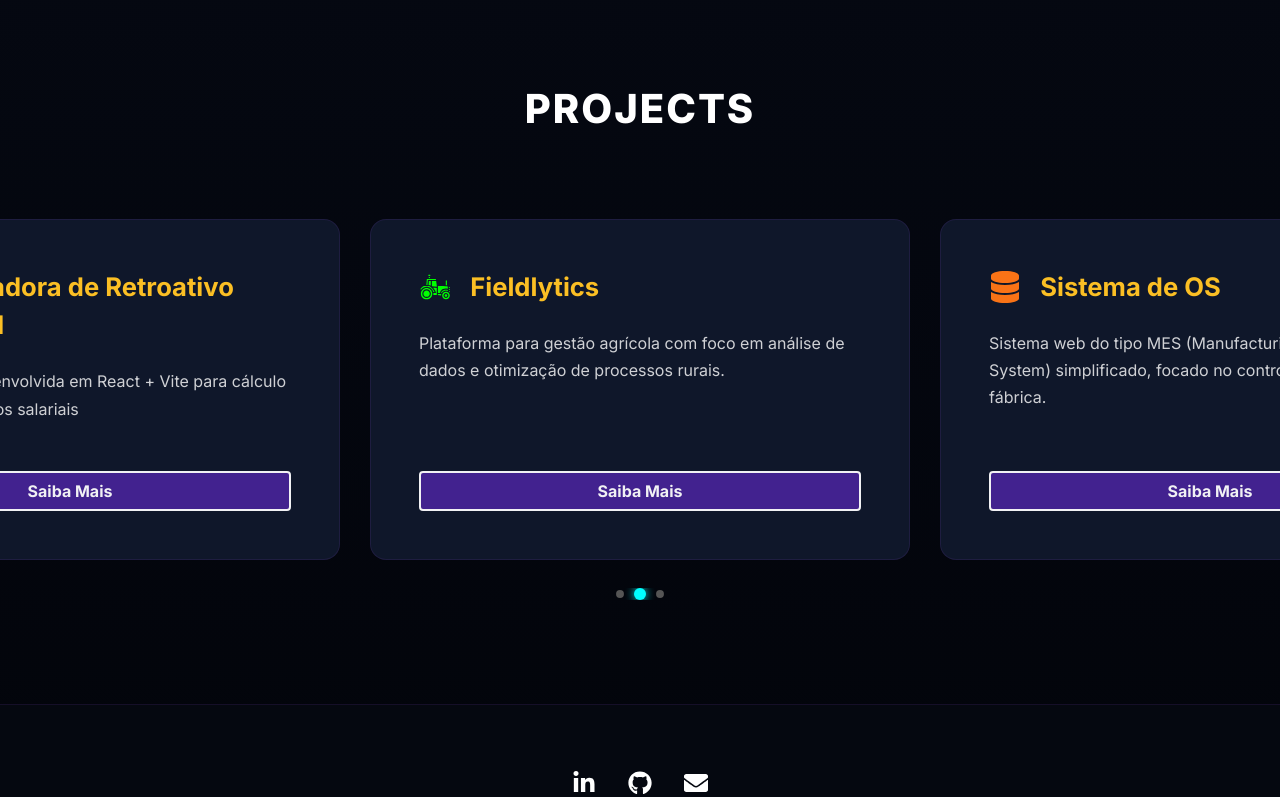
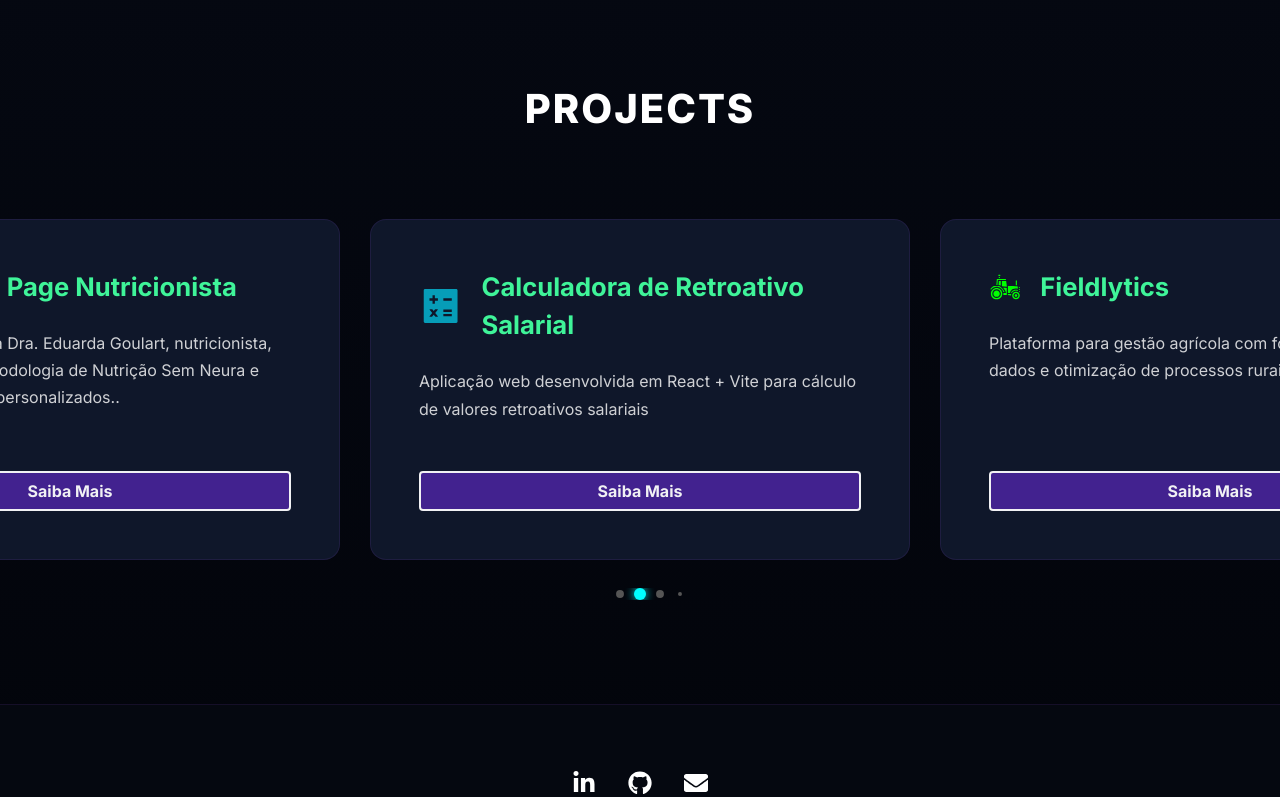
Before and after one commit to luizteixeirasantos/meu-portfolio, a React (Vite) app: page / in a window 1280 px wide. Shown: the part 1705-2502 px from the top of the page. Built offline with nearby package versions, Linux system fonts and the light colour scheme.

Commit message:
projeto myhome adicionado

```diff
--- a/src/App.css
+++ b/src/App.css
@@ -292,7 +292,7 @@ html {
 .project-card h3 {
   font-size: 1.6rem;
   font-weight: 700;
-  color: var(--yellow-glow);
+  color: #3ff499;
 }
 
 .project-card p {
--- a/src/App.jsx
+++ b/src/App.jsx
@@ -3,6 +3,7 @@ import { useState } from "react";
 import { AiFillCalculator } from "react-icons/ai";
 import {
   FaBars,
+  FaClipboard,
   FaCog,
   FaDatabase,
   FaEnvelope,
@@ -33,7 +34,6 @@ const hardSkills = [
   { nome: "Express.js", cor: "#00ff00" },
   { nome: "HTML/CSS", cor: "#a855f7" },
   { nome: "MySQL", cor: "#f97316" },
-  { nome: "Python", cor: "#fbbf24" },
   { nome: "Git/GitHub", cor: "#fbbf24" },
 ];
 
@@ -50,18 +50,59 @@ const softSkills = [
 const meusProjetos = [
   {
     id: 1,
+    icone: <FaClipboard style={{ fontSize: "2rem", fill: "#757272" }} />,
+    titulo: "MyHome",
+    descricao:
+      "Uma aplicação Full-Solution para planejamento de mudanças, focada em controle de enxoval, lista de compras de mercado e saúde financeira compartilhada.",
+    detalhes: `O MyHome. é mais do que um simples checklist. É um ecossistema de gestão residencial projetado para quem está montando um novo lar. A aplicação resolve o problema do 'gasto invisível', calculando como cada parcelamento de móvel ou gasto fixo impacta a renda mensal total da família em tempo real.
+
+      ✨ Funcionalidades Principais
+
+        📊 Dashboard Interativo: Gráficos de pizza (Recharts) que mostram a divisão de responsabilidades financeiras por membro da casa.
+
+        📑 Checklist de Enxoval com Inteligência Financeira:
+        Cadastro de itens com cálculo de parcelamento (Ex: 10x de R$ 200,00).
+        Impacto direto no fluxo de caixa mensal.
+        Links de lojas higienizados ("Acesse aqui!").
+
+        🛒 Gestão de Mercado:
+        Lista de compras com cálculo de Quantidade x Preço Unitário.
+        Filtros por categoria (Limpeza, Carnes, Padaria, etc.).
+
+        👥 Planejamento Multi-Usuário:
+        Cadastro de múltiplos moradores e seus respectivos salários.
+        Atribuição de contas fixas por responsável.
+
+        ✏️ Edição via Modais: Interface de edição fluida com modais dinâmicos (Framer Motion).
+
+        💾 Sistema de Backup Robusto:
+        Persistência em LocalStorage.
+        Função de Exportar/Importar JSON, garantindo segurança total dos dados.
+      `,
+    tecnologias: [
+      "React",
+      "Tailwind CSS",
+      "Vercel",
+      "Framer Motion",
+      "Recharts",
+    ],
+    github: "https://github.com/luizteixeirasantos/check-list-casa.git",
+    live: "https://myhome-system.vercel.app/",
+  },
+  {
+    id: 2,
     icone: <FaHeartbeat style={{ fontSize: "2rem", fill: "#f80000" }} />,
     titulo: "Landing Page Nutricionista",
     descricao:
       "Page profissional da Dra. Eduarda Goulart, nutricionista, focada em uma metodologia de Nutrição Sem Neura e planos alimentares personalizados..",
     detalhes:
       "O objetivo principal desta página é apresentar a metodologia da Dra. Eduarda Goulart, seus serviços de consulta e acompanhamento, e capturar agendamentos, principalmente via WhatsApp, transformando visitantes em clientes.",
-    tecnologias: ["JavaScript", "HTML", "CSS"],
+    tecnologias: ["JavaScript", "HTML", "CSS", "React"],
     github: "https://github.com/luizteixeirasantos/nutri-landing-page.git",
     live: "https://nutri-landing-page-blush.vercel.app/",
   },
   {
-    id: 2,
+    id: 3,
     icone: <AiFillCalculator style={{ fontSize: "3rem", fill: "#069db8" }} />,
     titulo: "Calculadora de Retroativo Salarial",
     descricao:
@@ -96,7 +137,7 @@ const meusProjetos = [
     live: "https://calculadora-retroativo-salario.vercel.app/",
   },
   {
-    id: 3,
+    id: 4,
     icone: <GiFarmTractor style={{ fontSize: "2rem", fill: "#00ff00" }} />,
     titulo: "Fieldlytics",
     descricao:
@@ -115,7 +156,7 @@ const meusProjetos = [
     live: null,
   },
   {
-    id: 4,
+    id: 5,
     icone: <FaDatabase style={{ fontSize: "2rem", fill: "#f97316" }} />,
     titulo: "Sistema de OS",
     descricao:
@@ -132,7 +173,7 @@ const meusProjetos = [
     live: null,
   },
   {
-    id: 5,
+    id: 6,
     icone: <FaCog style={{ fontSize: "2rem", fill: "#a855f7" }} />,
     titulo: "Dashboard WaveSolder",
     descricao:
```
